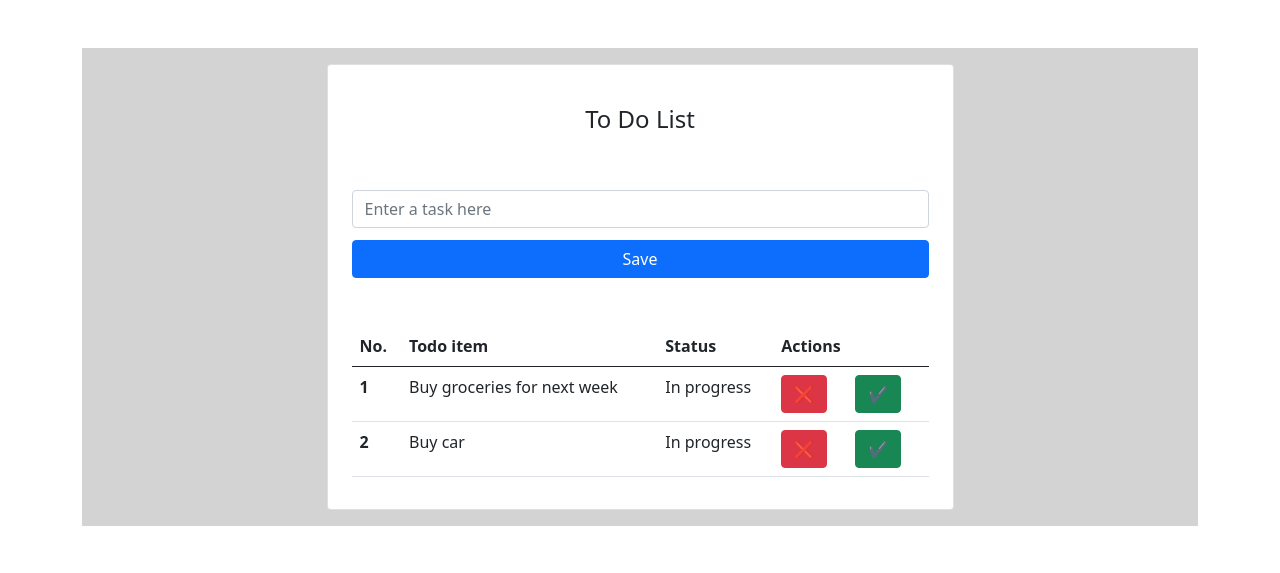
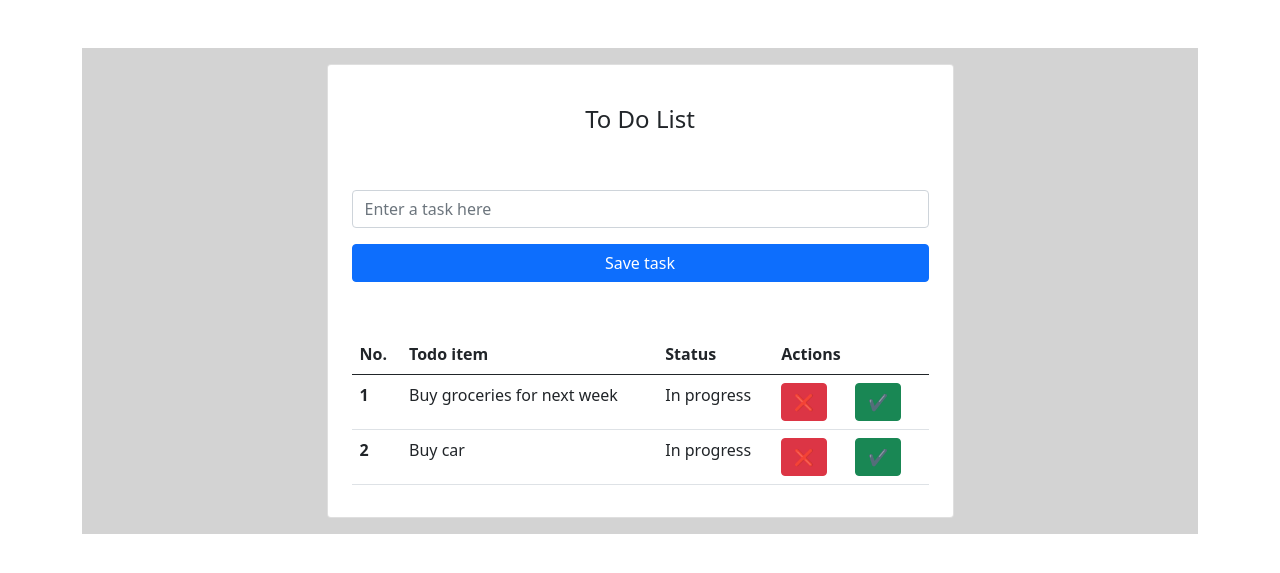
Before and after one commit to dridosh/tasks, a PHP site: page / in a window 1280 px wide. Shown: the top 573 px of the page. Run offline with PHP 8.4, Linux system fonts and the light colour scheme.

Commit message:
TaskForm is ready

```diff
--- a/add_task.php
+++ b/add_task.php
@@ -1 +1,3 @@
 <?php
+
+echo 'wkhfjelkjhregflhl';
--- a/index.php
+++ b/index.php
@@ -5,30 +5,31 @@
         <meta name="viewport" content="width=device-width, initial-scale=1">
 
         <link href="https://cdn.jsdelivr.net/npm/bootstrap@5.0.2/dist/css/bootstrap.min.css" rel="stylesheet"
-          integrity="sha384-EVSTQN3/azprG1Anm3QDgpJLIm9Nao0Yz1ztcQTwFspd3yD65VohhpuuCOmLASjC" crossorigin="anonymous">
+              integrity="sha384-EVSTQN3/azprG1Anm3QDgpJLIm9Nao0Yz1ztcQTwFspd3yD65VohhpuuCOmLASjC"
+              crossorigin="anonymous">
 
-    <title>Hello, world!</title>
+        <title>Task manager</title>
     </head>
+
     <body class="container mt-5">
-
         <section style="background-color: lightgray ;">
-    <div class="container py-3">
+            <div class="container mt-5 py-3">
                 <div class="row d-flex justify-content-center align-items-center h-100">
                     <div class="col col-lg-9 col-xl-7">
-                <div class="card rounded-5">
+                        <div class="card rounded-2">
                             <div class="card-body p-4">
                                 <h4 class="text-center my-3 pb-3">To Do List</h4>
                                 <form method="POST" action="add_task.php">
-                            <div class="col-12 mb-1 pb-2">
+                                    <div class="col-12  pb-2">
                                         <div class="form-outline">
                                             <label for="task_text"></label>
-                                    <input type="text" id="task_text" name="task" class="form-control"
-                                           placeholder="Enter a task here"/>
+                                            <input class="form-control mb-2" id="task_text" name="task"
+                                                   placeholder="Enter a task here">
                                         </div>
                                     </div>
-
                                     <div class="col-12 pb-5">
-                                <button type="submit" id="add_task" class="btn btn-primary w-100">Save</button>
+                                        <button class="btn btn-primary w-100 mb-1 " type="submit" id="add_task">Save task
+                                        </button>
                                     </div>
                                 </form>
 
@@ -47,8 +48,8 @@
                                             <td>Buy groceries for next week</td>
                                             <td>In progress</td>
                                             <td>
-                                    <button type="submit" class="btn btn-danger">❌</button>
-                                    <button type="submit" class="btn btn-success ms-4"> ✔</button>
+                                                <button class="btn btn-danger" type="submit">❌</button>
+                                                <button class="btn btn-success ms-4" type="submit">✔</button>
                                             </td>
                                         </tr>
                                         <tr>
@@ -61,14 +62,12 @@
                                             </td>
                                     </tbody>
                                 </table>
-
                             </div>
                         </div>
                     </div>
                 </div>
             </div>
         </section>
-
 
 
         <script src="https://cdn.jsdelivr.net/npm/bootstrap@5.1.3/dist/js/bootstrap.bundle.min.js"
@@ -79,5 +78,4 @@
     </body>
 
 
-
 </html>
```
Lines whose indentation alone changed are shown as unchanged.
